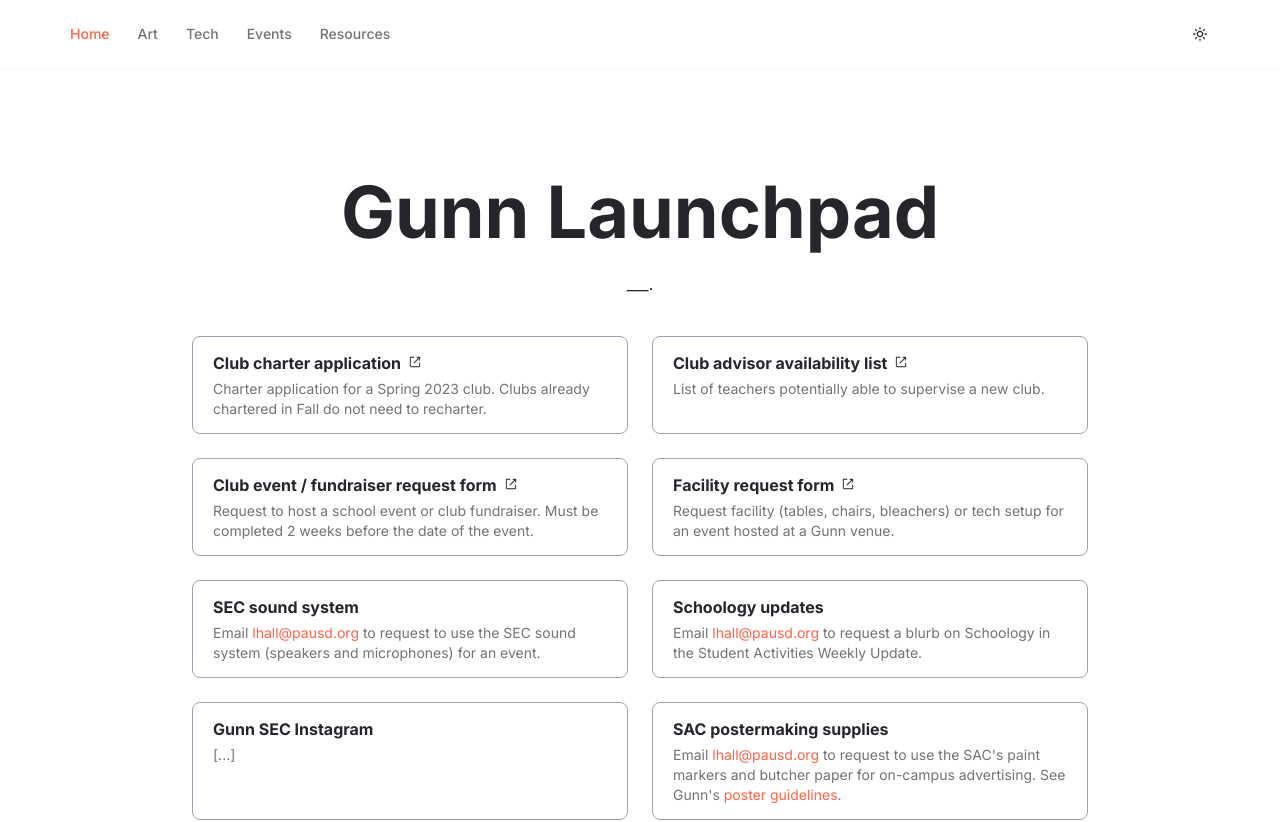
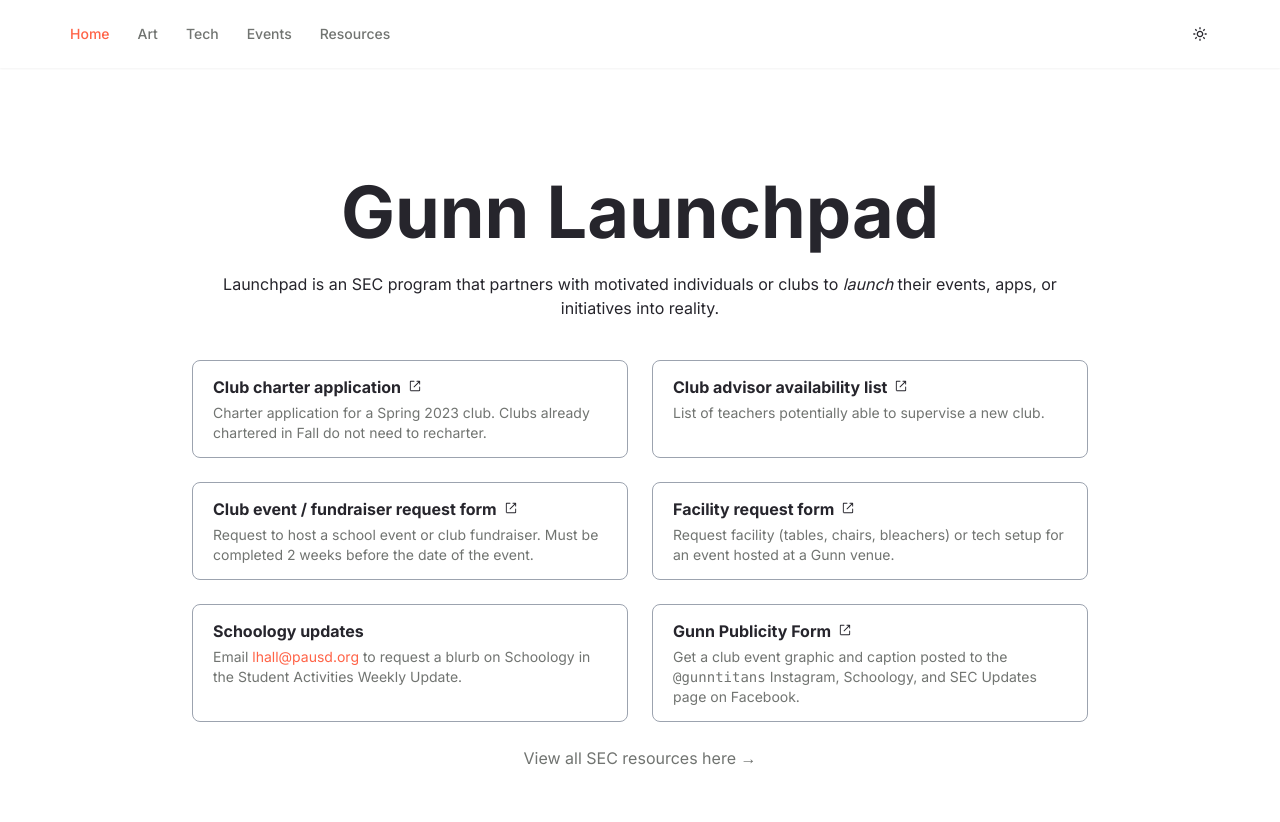
Before and after one commit to gunnsec/gunn-launchpad, a Next.js app: page / in a window 1280 px wide. Shown: the top 822 px of the page. Built offline with nearby package versions, Linux system fonts and the light colour scheme.

Commit message:
Some home page work, update publicity form resource

```diff
--- a/components/Resource.tsx
+++ b/components/Resource.tsx
@@ -61,8 +61,9 @@
         Email <a href="mailto:lhall@pausd.org" className="text-grapefruit hover:underline">lhall@pausd.org</a>{' '}
         to request a blurb on Schoology in the Student Activities Weekly Update.
     </Resource>,
-    <Resource name="Gunn SEC Instagram">
-        [...] {/* TODO */}
+    <Resource name="Gunn Publicity Form" href="https://docs.google.com/forms/d/e/1FAIpQLSfmty9G6y5DA3dZlFAqFavDgDOXgVti_0ljvug3Z7p8kbtp3g/viewform?usp=send_form">
+        Get a club event graphic and caption posted to the <code>@gunntitans</code> Instagram, Schoology, and SEC
+        Updates page on Facebook.
     </Resource>,
     <Resource name="SAC postermaking supplies">
         Email <a href="mailto:lhall@pausd.org" className="text-grapefruit hover:underline">lhall@pausd.org</a>{' '}
--- a/pages/index.tsx
+++ b/pages/index.tsx
@@ -1,4 +1,5 @@
 import Head from 'next/head';
+import Link from 'next/link';
 import Section from '../components/Section';
 import {chartering, events, publicity} from '../components/Resource';
 
@@ -8,21 +9,27 @@
         <main>
             <Head>
                 <title>Gunn Launchpad</title>
-                <meta name="description" content="___." />
+                <meta name="description" content="An SEC initiative to launch events, apps and initiatives into reality." />
             </Head>
 
             <section className="container text-center">
                 <h1 className="text-7xl font-bold mb-6">Gunn Launchpad</h1>
-                <p>___.</p>
+                <p>
+                    Launchpad is an SEC program that partners with motivated individuals or clubs to <em>launch</em>{' '}
+                    their events, apps, or initiatives into reality{/* TODO: wording */}.
+                </p>
             </section>
 
+            {/* TODO: do something about this resources-preview section? does it belong here? */}
             <Section>
                 <div className="flex flex-wrap justify-center gap-6 mb-6">
                     {chartering}
                     {events.slice(0, 2)} {/* TODO: better way of handling this */}
-                    {events[events.length - 1]}
-                    {publicity}
+                    {publicity.slice(0, 2)}
                 </div>
+                <Link href="/resources" className="block text-center text-secondary dark:text-secondary-dark hover:underline">
+                    View all SEC resources here →
+                </Link>
             </Section>
 
             <Section name="Motivation" id="motivation">
--- a/pages/tech.tsx
+++ b/pages/tech.tsx
@@ -12,7 +12,7 @@
         <main>
             <Head>
                 <title>Tech Initiative | Gunn Launchpad</title>
-                <meta name="description" content="___." />
+                <meta name="description" content="A proposed collaboration between SEC and student makers." />
             </Head>
 
             {/* TODO: static mb-28 is a bit hacky with changing mock-page height based on text wrapping */}
```
